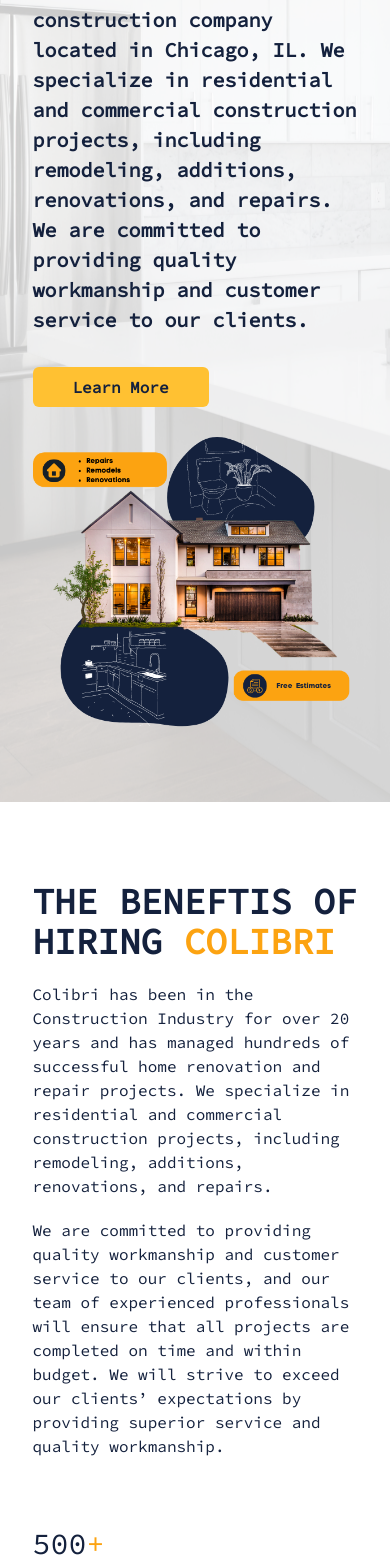
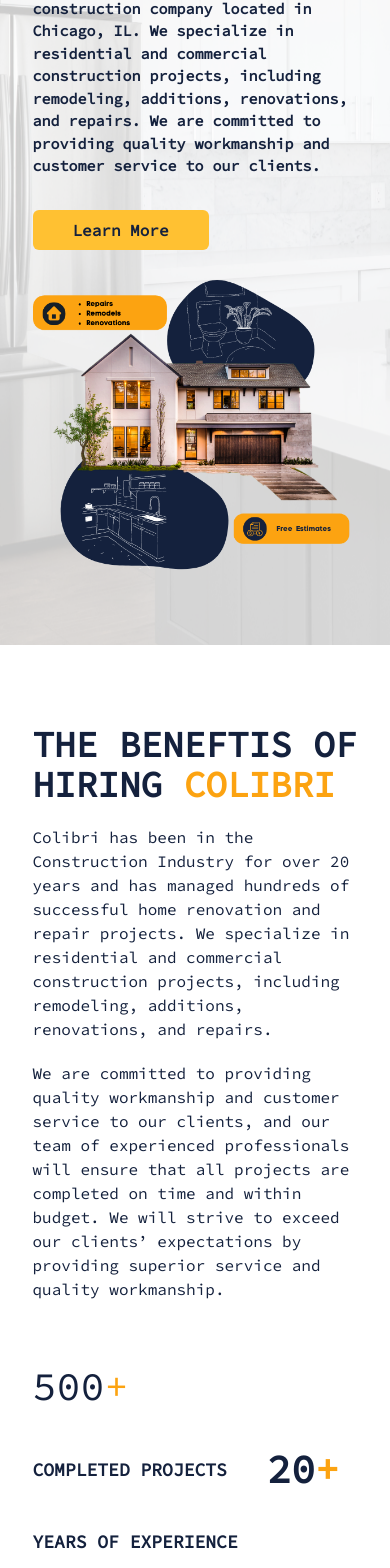
Before and after one commit to vcristian1/colibri, a React (Vite) app: page / in a window 390 px wide. Shown: the part 425-1993 px from the top of the page. Built offline with nearby package versions, Linux system fonts and the light colour scheme.

Commit message:
small changes

```diff
--- a/src/scenes/benefits/index.tsx
+++ b/src/scenes/benefits/index.tsx
@@ -77,12 +77,12 @@
                visible: { opacity: 1, x: 0 },
              }}
             >
-                <h4 className='md:mb-14 md:mt-14 xs:text-[40px] text-[30px] xs:leading-[53px] leading-[43px] text-[#14213D] lg:text-[35px]font-semibold'>500{""}<span className='text-[#FCA311]'>+</span></h4>
-                <p className='md:mb-14 md:mt-14 xs:text-[20px] text-[20px] xs:leading-[26px] leading-[21px] text-[#14213D] lg:text-[25px] uppercase font-semibold'>Completed Projects</p>
-                <h4 className='md:mb-14 md:mt-14 xs:text-[40px] text-[30px] xs:leading-[53px] leading-[43px] text-[#14213D] lg:text-[35px] font-semibold'>20{""}<span className='text-[#FCA311]'>+</span></h4>
-                <p className='md:mb-14 md:mt-14 xs:text-[20px] text-[20px] xs:leading-[26px] leading-[21px] text-[#14213D] lg:text-[25px] font-semibold uppercase'>Years of Experience</p>
-                <h4 className='md:mb-14 md:mt-14 xs:text-[40px] text-[30px] xs:leading-[53px] leading-[43px] text-[#14213D] lg:text-[35px] font-semibold'>200{""}<span className='text-[#FCA311]'>+</span></h4>
-                <p className='md:mb-14 md:mt-14 xs:text-[20px] text-[20px] xs:leading-[26px] leading-[21px] text-[#14213D] lg:text-[25px] uppercase font-semibold '>Trusted Customers</p>
+                <h4 className='md:mb-14 md:mt-14 xs:text-[40px] text-[40px] xs:leading-[53px] leading-[43px] text-[#14213D] lg:text-[35px]font-semibold'>500{""}<span className='text-[#FCA311]'>+</span></h4>
+                <p className='md:mb-14 md:mt-14 xs:text-[18px] text-[18px] xs:leading-[26px] leading-[21px] text-[#14213D] lg:text-[25px] uppercase font-semibold'>Completed Projects</p>
+                <h4 className='md:mb-14 md:mt-14 xs:text-[40px] text-[40px] xs:leading-[53px] leading-[43px] text-[#14213D] lg:text-[35px] font-semibold'>20{""}<span className='text-[#FCA311]'>+</span></h4>
+                <p className='md:mb-14 md:mt-14 xs:text-[18px] text-[18px] xs:leading-[26px] leading-[21px] text-[#14213D] lg:text-[25px] font-semibold uppercase'>Years of Experience</p>
+                <h4 className='md:mb-14 md:mt-14 xs:text-[40px] text-[40px] xs:leading-[53px] leading-[43px] text-[#14213D] lg:text-[35px] font-semibold'>200{""}<span className='text-[#FCA311]'>+</span></h4>
+                <p className='md:mb-14 md:mt-14 xs:text-[18px] text-[18px] xs:leading-[26px] leading-[21px] text-[#14213D] lg:text-[25px] uppercase font-semibold '>Trusted Customers</p>
             </motion.div>
 
             {/* BENEFITS HERE */}
--- a/src/scenes/home/index.tsx
+++ b/src/scenes/home/index.tsx
@@ -55,7 +55,7 @@
                             <h1 className="text-[#FCA311] font-semibold text-3xl mt-5 ml-1 md:ml-0 md:mt-2 md:mb-10 lg:mt-5">Construction Services</h1>
                         </div>
                     </div>
-                    <p className="mt-8 text-[20px] md:text-[20px] font-semibold lg:text-[25px]">
+                    <p className="mt-8 text-[15px] md:text-[15px] font-semibold lg:text-[25px]">
                     Colibri is a full-service construction company located in Chicago, IL. We specialize in residential and commercial construction projects, including remodeling, additions, renovations, and repairs. We are committed to providing quality workmanship and customer service to our clients.
                     </p>
                 </motion.div>
```
